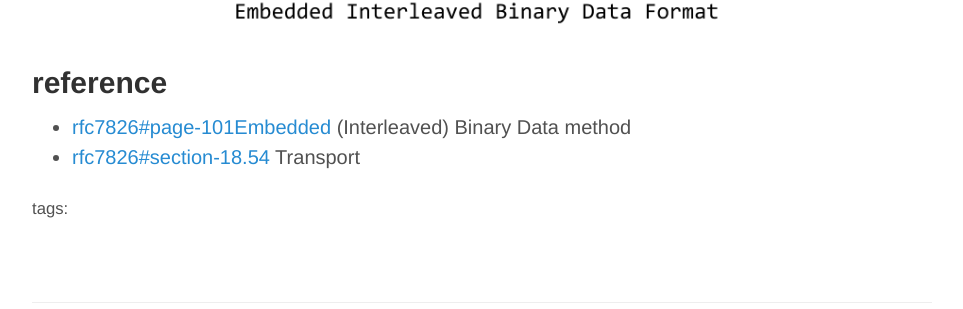
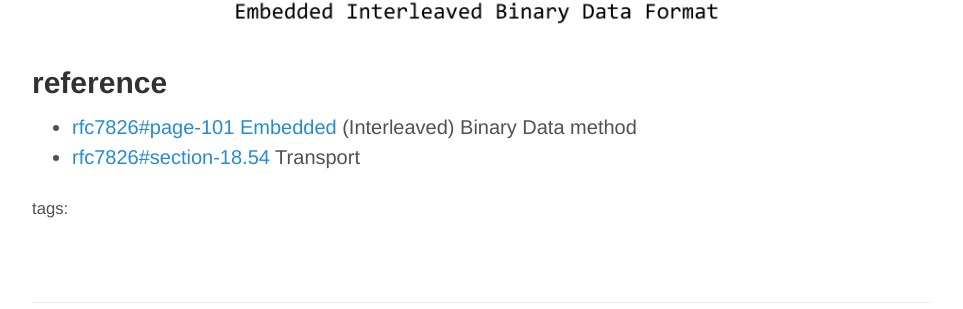
Before and after one commit to lightDer/lightder.github.io, a Jekyll site: the page built from _posts/2017-11-22-rtsp-embedded-interleaved-binary-data-format.md, in a window 1280 px wide. Shown: the part 1531-1840 px from the top of the page, without its empty margins (158-1121 px from the left). Built offline with Jekyll 4.4.1, drawn with Linux system fonts in a browser that asks for light colours.

Commit message:
fix hyperlink

```diff
--- a/_posts/2017-11-22-rtsp-embedded-interleaved-binary-data-format.md
+++ b/_posts/2017-11-22-rtsp-embedded-interleaved-binary-data-format.md
@@ -41,5 +41,5 @@
 
 ## reference
 
-- [rfc7826#page-101Embedded](https://tools.ietf.org/html/rfc7826#page-101Embedded) (Interleaved) Binary Data method
+- [rfc7826#page-101 Embedded](https://tools.ietf.org/html/rfc7826#page-101) (Interleaved) Binary Data method
 - [rfc7826#section-18.54](https://tools.ietf.org/html/rfc7826#section-18.54) Transport
```
